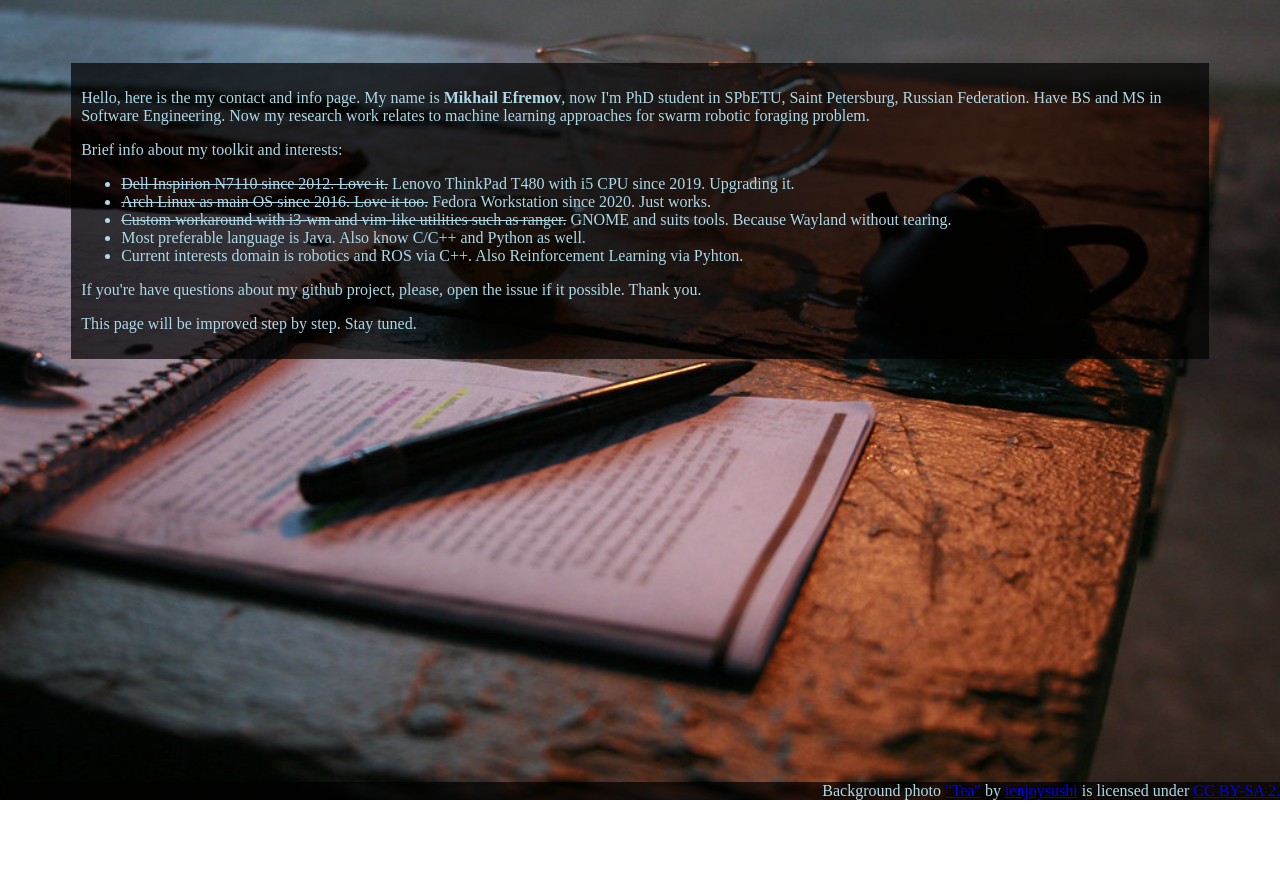
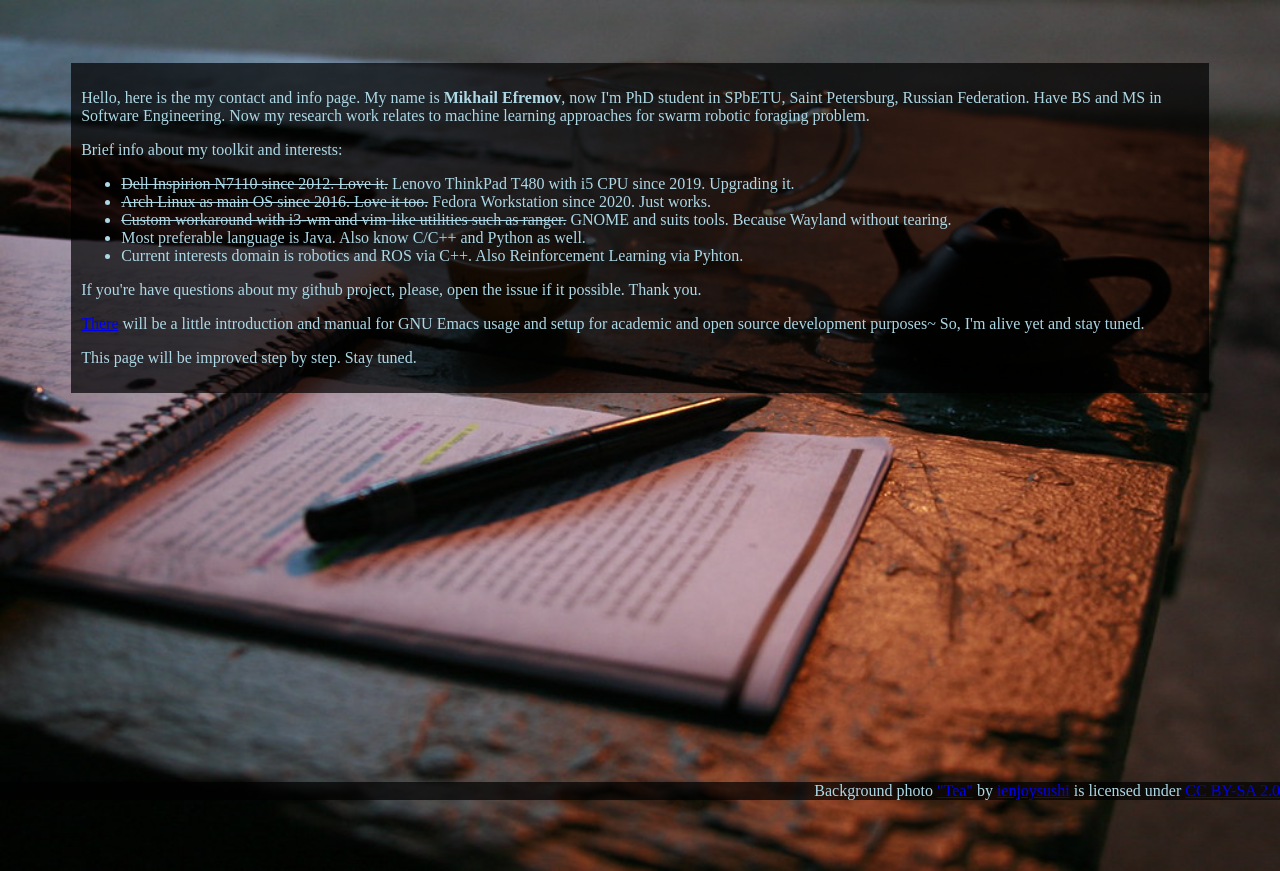
Before and after one commit to JAkutenshi/JAkutenshi.github.io, a plain HTML site: page index.html in a window 1280 px wide. Before the commit the page ends 800 px from the top, so only its background shows below. Drawn offline with Linux system fonts and the light colour scheme.

Commit message:
CSS fix and emacs tutorial root page had been created

```diff
--- a/index.html
+++ b/index.html
@@ -1,13 +1,13 @@
-
 <html>
     <head>
         <title>JAkutenshi's room</title>
         <style>
             body {
                 background-image: url("images/index_bg.jpg");
-                background-position: center;
                 background-size: cover;
                 background-repeat: no-repeat;
+		overflow: hidden;
+		height: 100%;
             }
             div {
                 background-color: rgba(0, 0, 0, 0.7);
@@ -20,7 +20,8 @@
                 background-color: rgba(0, 0, 0, 0.7);
                 color: lightblue;
                 position: fixed;
-                bottom: 0;
+                bottom: 0px;
+		left: 0px;
                 width: 100%;
             }
         </style>
@@ -42,6 +43,8 @@
 
             <p>If you're have questions about my github project, please, open the issue if it possible. Thank you.</p>
 
+	    <p><a href="emacs/init.html">There</a> will be a little introduction and manual for GNU Emacs usage and setup for academic and open source development purposes~ So, I'm alive yet and stay tuned.</p>
+
             <p>This page will be improved step by step. Stay tuned.</p>
         </div>
 
```
